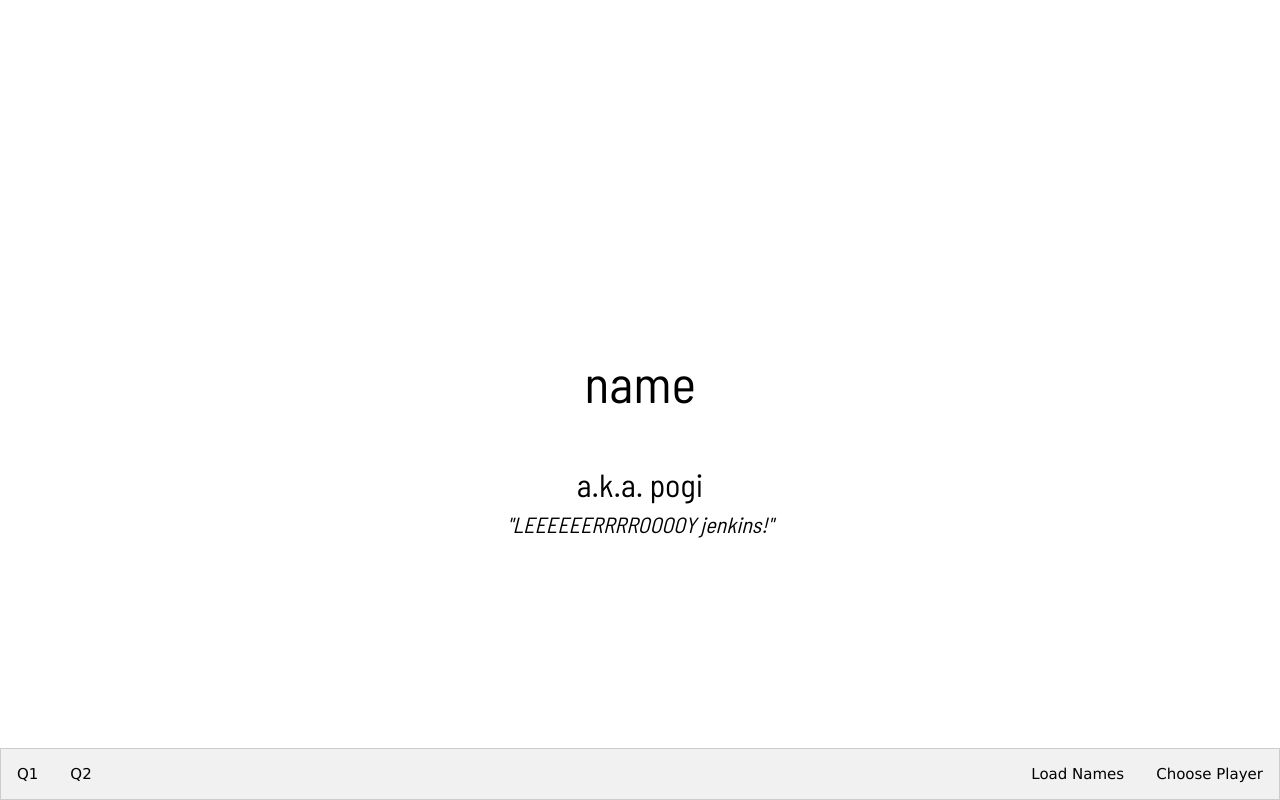
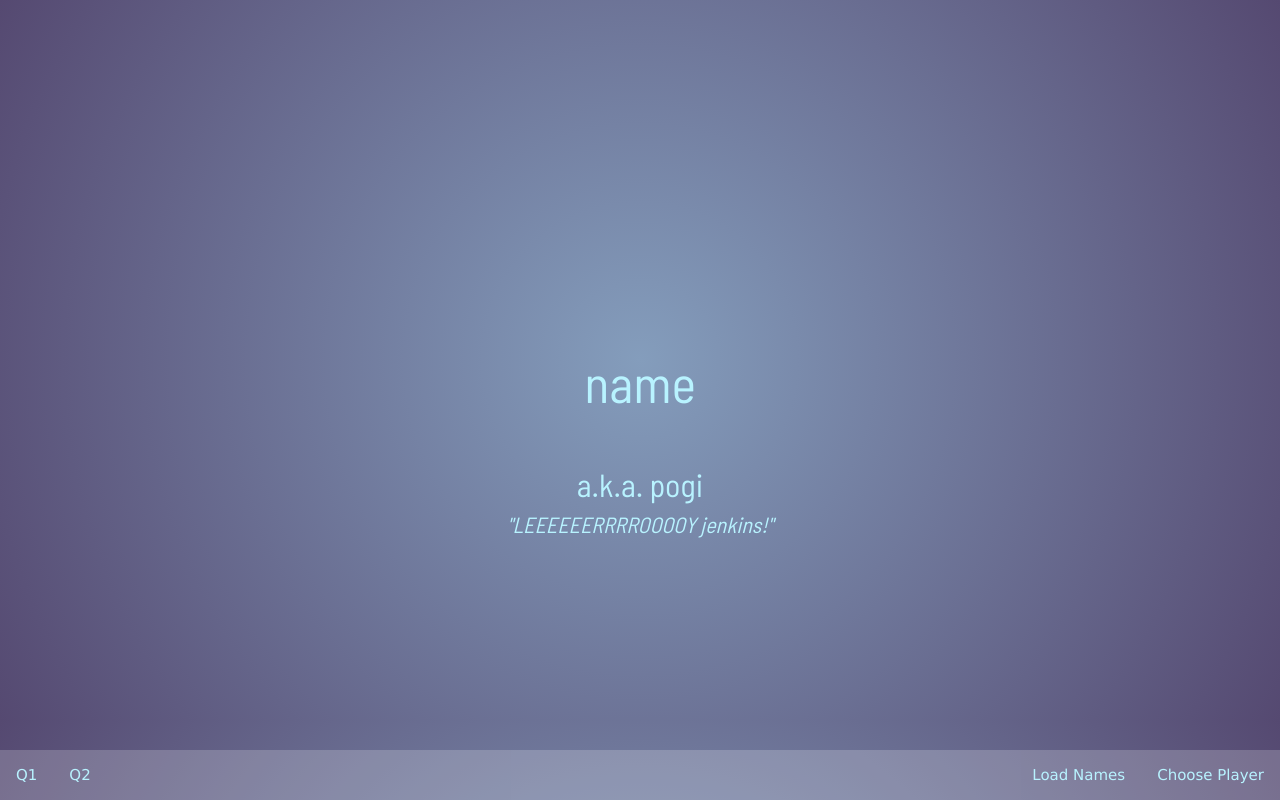
Before and after one commit to briantria/randomizer, a plain HTML site: page index.html in a window 1280 px wide. Drawn offline with nearby package versions, Linux system fonts and the light colour scheme; a web font is replaced by a local one.

Commit message:
add simple theme

```diff
--- a/index.html
+++ b/index.html
@@ -8,6 +8,7 @@
     <link rel="stylesheet" href="https://www.w3schools.com/w3css/4/w3.css">
     <link rel="stylesheet" type="text/css" href="randName.css">
     <link rel="stylesheet" type="text/css" href="tab.css">
+    <link rel="stylesheet" type="text/css" href="theme.css">
 
     <script src="csvParser.js" type="text/javascript"></script>
     <script src="randName.js"  type="text/javascript"></script>
--- a/tab.css
+++ b/tab.css
@@ -1,8 +1,8 @@
 /* Style the tab */
 .tab {
     overflow: hidden;
-    border: 1px solid #ccc;
-    background-color: #f1f1f1;
+    /* border: 1px solid #ccc; */
+    background-color: rgba(255, 255, 255, 0.2);
     position: fixed;
     bottom: 0;
     left: 0;
@@ -11,7 +11,7 @@
 
 /* Style the buttons that are used to open the tab content */
 .tab button {
-    background-color: inherit;
+    background-color: rgba(255, 255, 255, 0);
     float: left;
     border: none;
     outline: none;
@@ -30,7 +30,7 @@
 }
 
 .inputfile + label {
-    background-color: inherit;
+    background-color: rgba(255, 255, 255, 0);
     float: right;
     border: none;
     outline: none;
@@ -41,17 +41,17 @@
 
 /* Change background color of buttons on hover */
 .tab button:hover {
-    background-color: #ddd;
+    background-color: rgba(255, 255, 255, 0.1);
 }
 
 .inputfile:focus + label,
 .inputfile + label:hover {
-    background-color: #ddd;
+    background-color: rgba(255, 255, 255, 0.1);
 }
 
 /* Create an active/current tablink class */
 .tab button.active {
-    background-color: #ccc;
+    background-color: inherit;
 }
 
 /* Style the tab content */
--- /dev/null
+++ b/theme.css
@@ -0,0 +1,8 @@
+body {
+    background: radial-gradient(circle, rgba(132,157,188,1), rgba(85,73,113,1));
+    color: rgba(184, 243, 255);
+}
+
+button {
+    color: rgba(184, 243, 255);
+}
```
